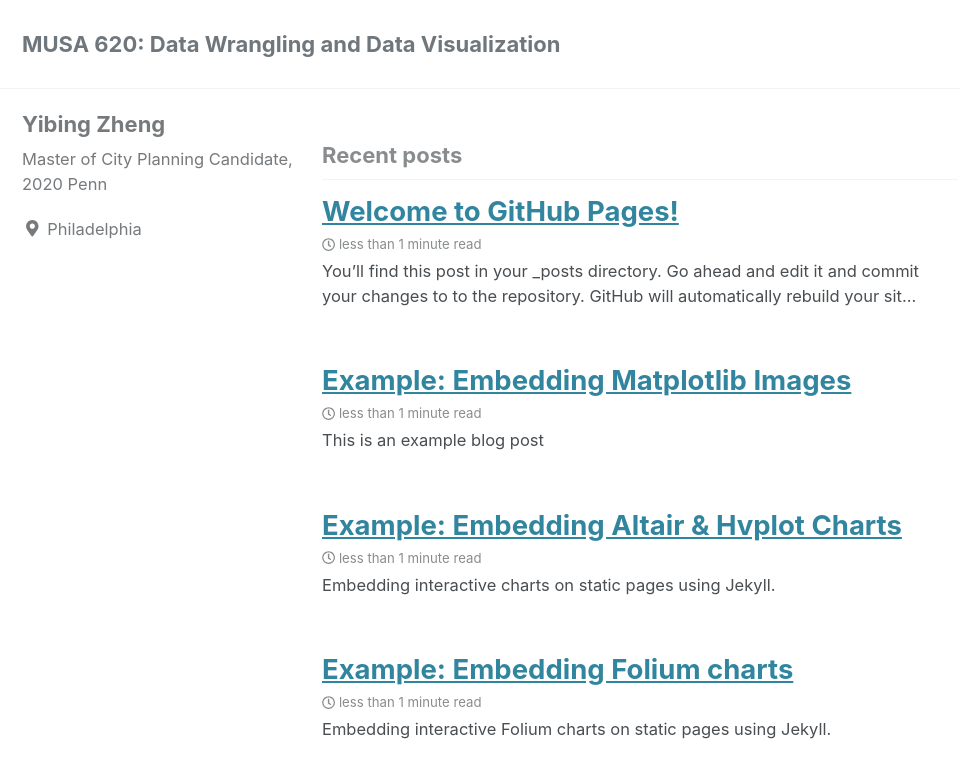
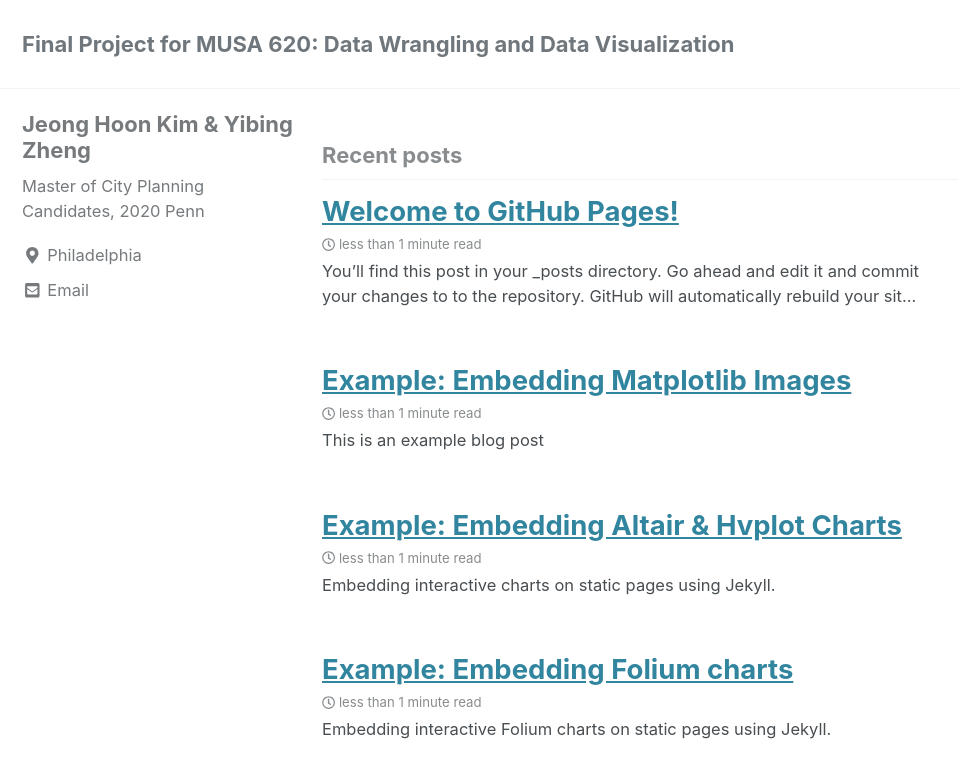
Before and after one commit to YibingZ/Final_Project, a Jekyll site: the page built from index.html, in a window 1280 px wide and 900 px high. Shown: the top 778 px of the window, without its empty margins (0-960 px from the left). Built offline with Jekyll 4.4.1, drawn with Linux system fonts in a browser that asks for light colours; cached includes are drawn as plain includes; nearby versions of some CDN libraries; a script that is not in the unit is left out; the list of posts is cut into pages by our own code.

Commit message:
Update _config.yml

```diff
--- a/_config.yml
+++ b/_config.yml
@@ -16,7 +16,7 @@ minimal_mistakes_skin: "default" # "air", "aqua", "contrast", "dark", "dirt", "n
 
 # Site Settings
 locale: "en-US"
-title: "MUSA 620: Data Wrangling and Data Visualization"
+title: "Final Project for MUSA 620: Data Wrangling and Data Visualization"
 title_separator: "-"
 name: "Jeong Hoon Kim & Yibing Zheng"
 description: "Displaying data visualization of Crash Analysis"
@@ -105,15 +105,15 @@ analytics:
 
 # Site Author
 author:
-  name: "Yibing Zheng"
+  name: "Jeong Hoon Kim & Yibing Zheng"
   avatar: # path of avatar image, e.g. "/assets/images/bio-photo.jpg"
-  bio: "Master of City Planning Candidate, 2020 Penn"
+  bio: "Master of City Planning Candidates, 2020 Penn"
   location: "Philadelphia"
   email:
   links:
     - label: "Email"
       icon: "fas fa-fw fa-envelope-square"
-      # url: mailto:your.name@email.com
+      url: mailto:yibingz@upenn.edu
     - label: "Website"
       icon: "fas fa-fw fa-link"
       # url: "https://your-website.com"
```
